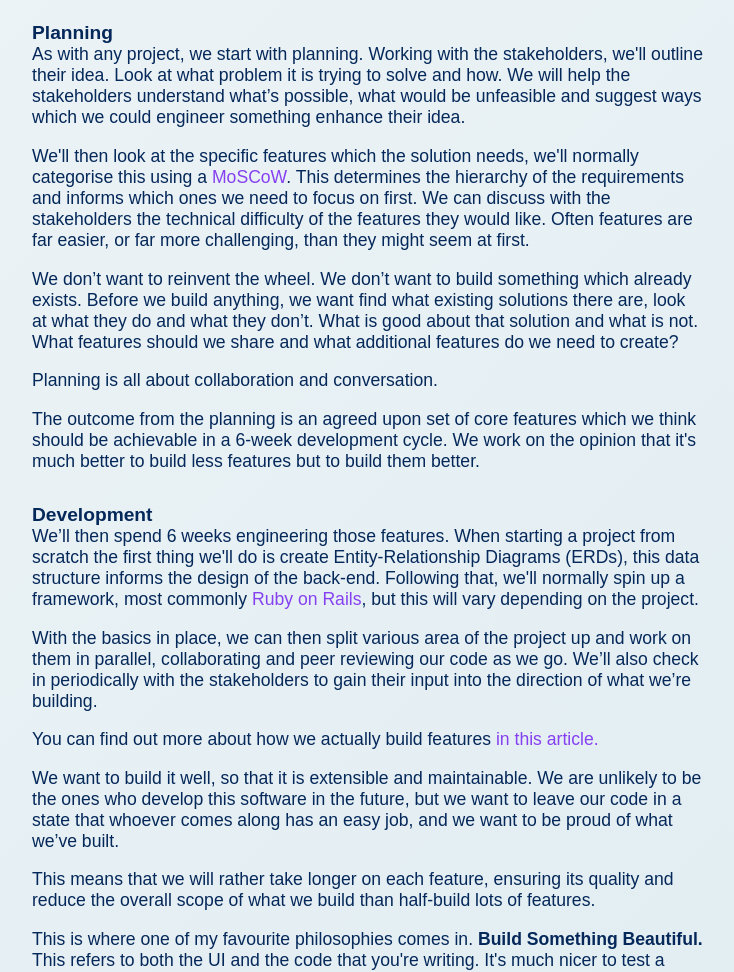
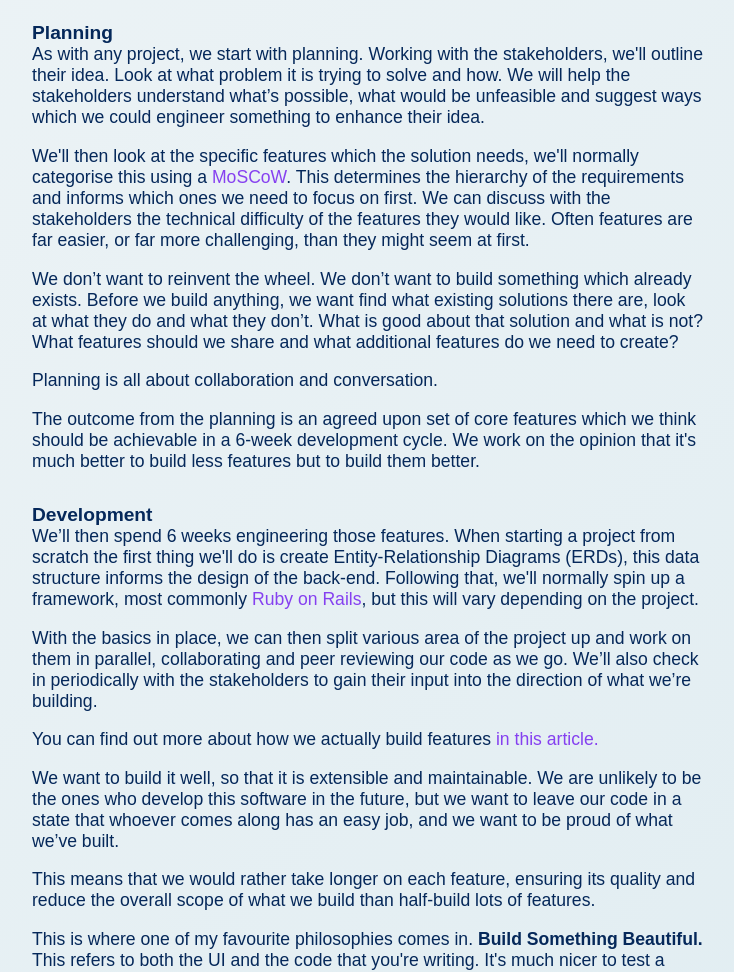
Before and after one commit to Legal-Innovation-Lab-Wales/dev-page, a Jekyll site: the page built from blog/phil/2021/build-a-prototype.html, in a window 1280 px wide and 1400 px high, scrolled down 1623 px. Shown: the part 216-1188 px from the top of the window, without its empty margins (272-1006 px from the left). Built offline with Jekyll 4.4.1, drawn with Linux system fonts in a browser that asks for light colours; nearby versions of some CDN libraries; some of the changed text lies outside the part shown.

Commit message:
proof reading feedback updates

```diff
--- a/blog/phil/2021/build-a-prototype.html
+++ b/blog/phil/2021/build-a-prototype.html
@@ -19,7 +19,7 @@ card-color: blue-dark
     work hard but also work smart. Our approach to development is based off “Getting Real”, a methodology used by
     Basecamp.
     <a href="https://basecamp.com/gettingreal">Their full book is available online.</a></p>
-<p>There are some core principles from Getting Real which we follow as we build software, these I’ll describe below,
+<p>There are some core principles from Getting Real which we follow as we build software. I’ll describe these below,
     however our methodology is not identical to that in the book.</p>
 <a onclick="collapseElement('#authorNote')">A note on the authors of Getting Real <i
         class="fas fa-chevron-down"></i></a>
@@ -84,7 +84,7 @@ card-color: blue-dark
 
 <p>As with any project, we start with planning. Working with the stakeholders, we'll outline their idea. Look at what
     problem it is trying to solve and how. We will help the stakeholders understand what’s possible, what would be
-    unfeasible and suggest ways which we could engineer something enhance their idea.</p>
+    unfeasible and suggest ways which we could engineer something to enhance their idea.</p>
 
 <p>We'll then look at the specific features which the solution needs, we'll normally categorise this using a
     <a href="https://en.wikipedia.org/wiki/MoSCoW_method">MoSCoW</a>.
@@ -94,7 +94,7 @@ card-color: blue-dark
 
 <p>We don’t want to reinvent the wheel. We don’t want to build something which already exists. Before we build anything,
     we want find what existing solutions there are, look at what they do and what they don’t. What is good about that
-    solution and what is not. What features should we share and what additional features do we need to create?</p>
+    solution and what is not? What features should we share and what additional features do we need to create?</p>
 
 <p>Planning is all about collaboration and conversation.</p>
 
@@ -120,7 +120,7 @@ card-color: blue-dark
     want
     to be proud of what we’ve built.</p>
 
-<p>This means that we will rather take longer on each feature, ensuring its quality and reduce the overall scope of what
+<p>This means that we would rather take longer on each feature, ensuring its quality and reduce the overall scope of what
     we build than half-build lots of features.</p>
 
 <p>This is where one of my favourite philosophies comes in. <strong>Build Something Beautiful.</strong> This refers to
--- a/blog/phil/2021/hideable-sections.html
+++ b/blog/phil/2021/hideable-sections.html
@@ -27,12 +27,12 @@ card-color: orange
 <p>I've used the Bootstrap collapse functionality extensively in the past, however this has always been when I've been
     leveraging the full toolkit or at least a lot of other helpers from it.</p>
 
-<p>For our developer blog, one of the key aims is to keep it as lightweight as possible. We use Jekyll as a <a
+<p>For our developer blog, one of the key aims is to keep it as lightweight as possible. We use Jekyll as an <a
         href="https://www.cloudflare.com/en-gb/learning/performance/static-site-generator/">SSG</a>and have as little JS
     running as possible. We have Bootstrap on the main developer page for buttons and cards, but it's in the backlog to
     strip this out and go back to basics.</p>
 
-<p>To solve this problem with Vanilla JS and no Bootstrap, the first port of call, as with all problems like this was
+<p>To solve this problem with Vanilla JS and no Bootstrap, the first port of call, as with all problems like this, was
     a quick Google. The first result was from <a href="https://www.w3schools.com/howto/howto_js_collapsible.asp">W3Schools</a>.
     I'm always skeptical of W3Schools, and this page is a great example of why. The code is outdated and way
     overcomplicated. There were also some stackoverflow results, but most were outdated or relying heavily on jQuery.
```
Also changed, not shown: other parts of blog/phil/2021/build-a-prototype.html (+1 -1 lines).
